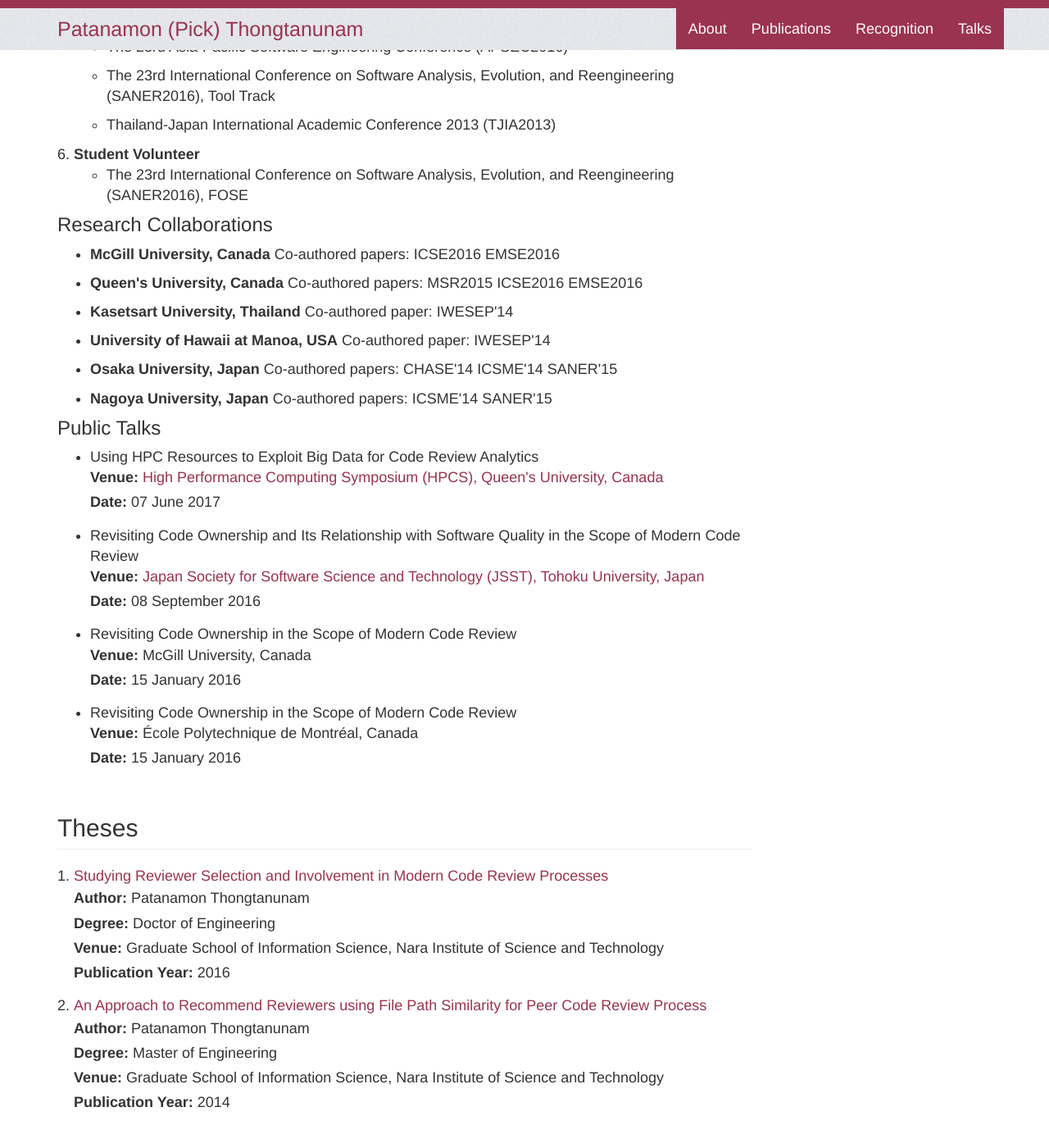
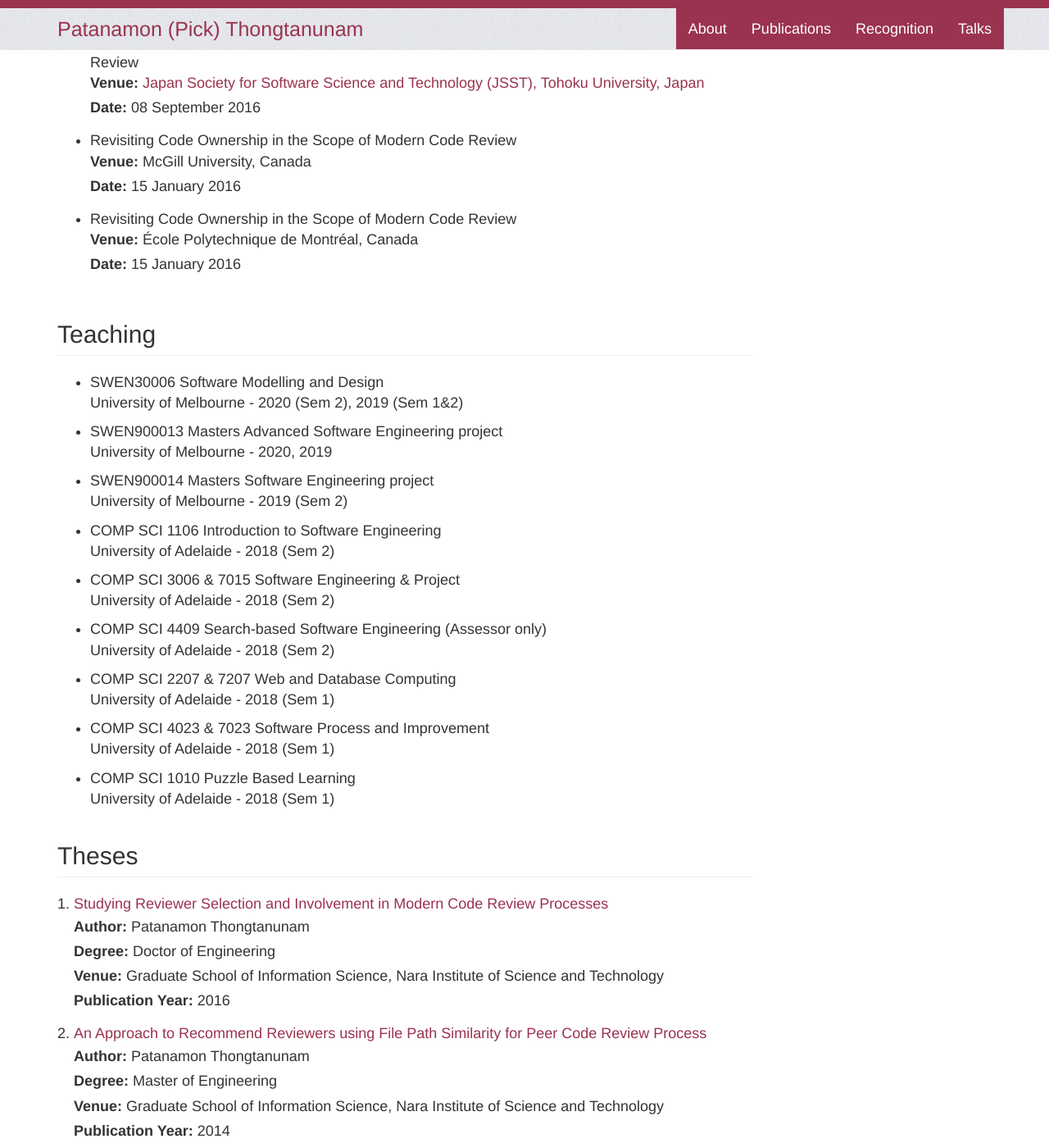
Before and after one commit to patanamon/patanamon.github.io, a Jekyll site: the page built from index.html, in a window 1280 px wide and 1400 px high, scrolled down 6454 px. Shown: the whole window at 82% size. Built offline with Jekyll 4.4.1, drawn with Linux system fonts in a browser that asks for light colours; comment, search, counter and statistics services are not loaded; some of the changed text lies outside the part shown.

Commit message:
remove collaboration section from the front page, add teaching and move teaching section lower

```diff
--- a/_data/teaching.yml
+++ b/_data/teaching.yml
@@ -1,10 +1,27 @@
-- year: "Semester 2, 2018 (at the University of Adelaide)"
-  subjects:
-    - name: "COMP SCI 1106 Introduction to Software Engineering"
-    - name: "COMP SCI 3006 & 7015 Software Engineering & Project"
-    - name: "COMP SCI 4409 Search-based Software Engineering (Assessor only)"
-- year: "Semester 1, 2018 (at the University of Adelaide)"
-  subjects:
-    - name: "COMP SCI 2207 & 7207 Web and Database Computing"
-    - name: "COMP SCI 4023 & 7023 Software Process and Improvement"
-    - name: "COMP SCI 1010 Puzzle Based Learning"
+- subject: "SWEN30006 Software Modelling and Design"
+  school: "University of Melbourne"
+  year: "2020 (Sem 2), 2019 (Sem 1&2)"
+- subject: "SWEN900013 Masters Advanced Software Engineering project"
+  school: "University of Melbourne"
+  year: "2020, 2019"
+- subject: "SWEN900014 Masters Software Engineering project"
+  school: "University of Melbourne"
+  year: "2019 (Sem 2)"
+- subject: "COMP SCI 1106 Introduction to Software Engineering"
+  school: "University of Adelaide"
+  year: "2018 (Sem 2)"
+- subject: "COMP SCI 3006 & 7015 Software Engineering & Project"
+  school: "University of Adelaide"
+  year: "2018 (Sem 2)"
+- subject: "COMP SCI 4409 Search-based Software Engineering (Assessor only)"
+  school: "University of Adelaide"
+  year: "2018 (Sem 2)"
+- subject: "COMP SCI 2207 & 7207 Web and Database Computing"
+  school: "University of Adelaide"
+  year: "2018 (Sem 1)"
+- subject: "COMP SCI 4023 & 7023 Software Process and Improvement"
+  school: "University of Adelaide"
+  year: "2018 (Sem 1)"
+- subject: "COMP SCI 1010 Puzzle Based Learning"
+  school: "University of Adelaide"
+  year: "2018 (Sem 1)"
--- a/index.html
+++ b/index.html
@@ -50,20 +50,6 @@ layout: default
           {% endfor %}
         </ol>
 
-        <h2 id="publications" class="page-header">Teaching</h2>
-        <ul class="paper-list">
-              {% for teach in site.data.teaching %}
-              <li>
-                <b>{{teach.year}}</b><br/>
-                <ul>
-                  {% for subject in teach.subjects %}
-                  <li>{{subject.name}}</li>
-                  {% endfor %}
-                </ul>
-              </li>
-              {% endfor %}
-          </ul>
-
         <h2 id="recognition" class="page-header">Recognition</h2>
         <div class="row">
           <div class="col-md-12">
@@ -106,19 +92,7 @@ layout: default
               {% endfor %}
             </ol>
           </div>
-          <div class="col-md-12 sub-box">
-            <h3 class="sub-header">Research Collaborations</h3>
-            <ul class="paper-list">
-              {% for collaboration in site.data.collaborations %}
-              <li>
-                <b>{{collaboration.name}}</b> Co-authored paper{% if collaboration.papers.size > 1%}s{% endif %}:
-                {% for paper in collaboration.papers %}
-                  {{paper.name}}
-                {% endfor %}
-              </li>
-              {% endfor %}
-            </ul>
-          </div>
+
           <div class="col-md-12 sub-box">
             <h3 class="sub-header">Public Talks</h3>
             <ul class="paper-list">
@@ -140,6 +114,15 @@ layout: default
           </div>
         </div>
 
+        <h2 id="publications" class="page-header">Teaching</h2>
+        <ul class="paper-list">
+              {% for teach in site.data.teaching %}
+              <li>
+               {{teach.subject}}<br/>
+               {{teach.school}} - {{teach.year}}
+              </li>
+              {% endfor %}
+          </ul>
         <h2 id="publications" class="page-header">Theses</h2>
         <ol class="paper-list">
 
```
